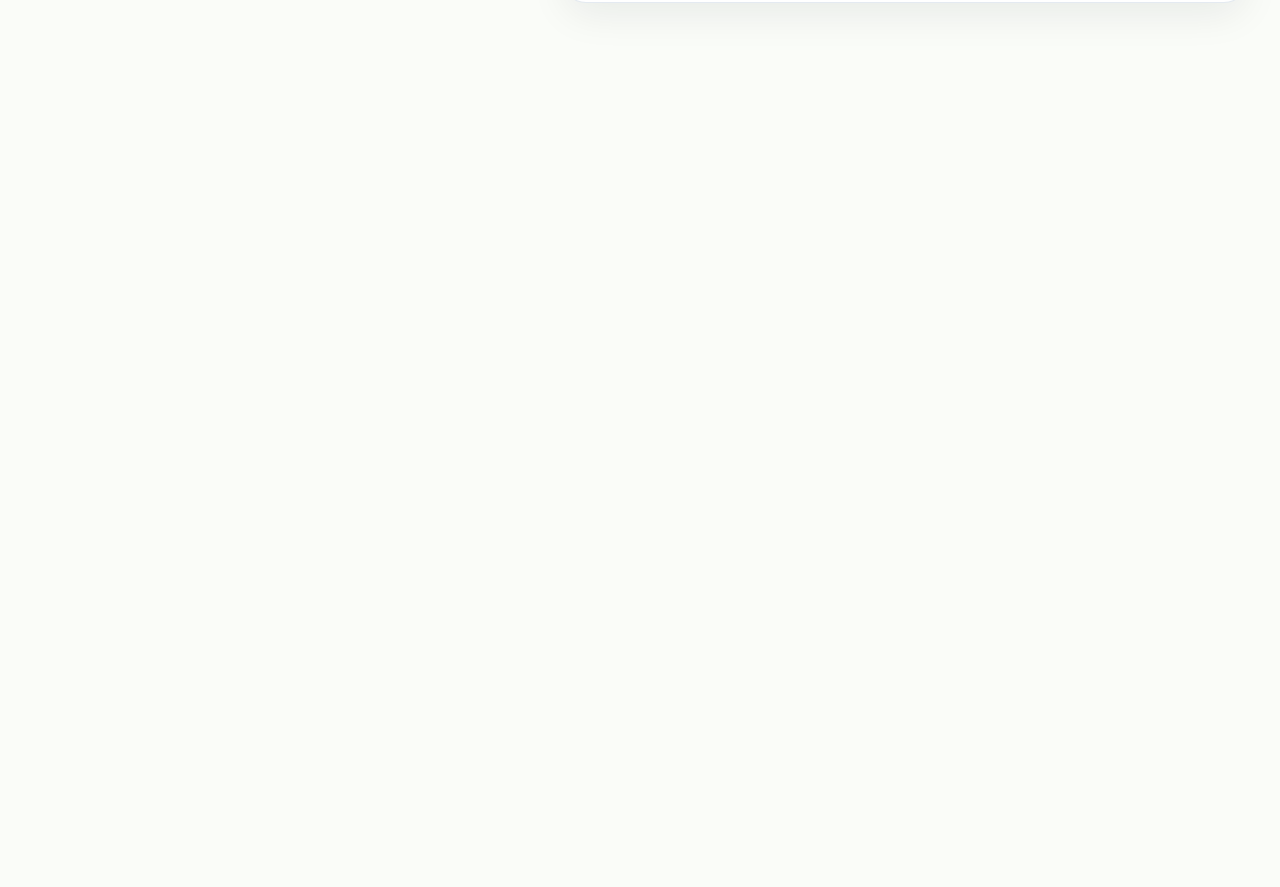
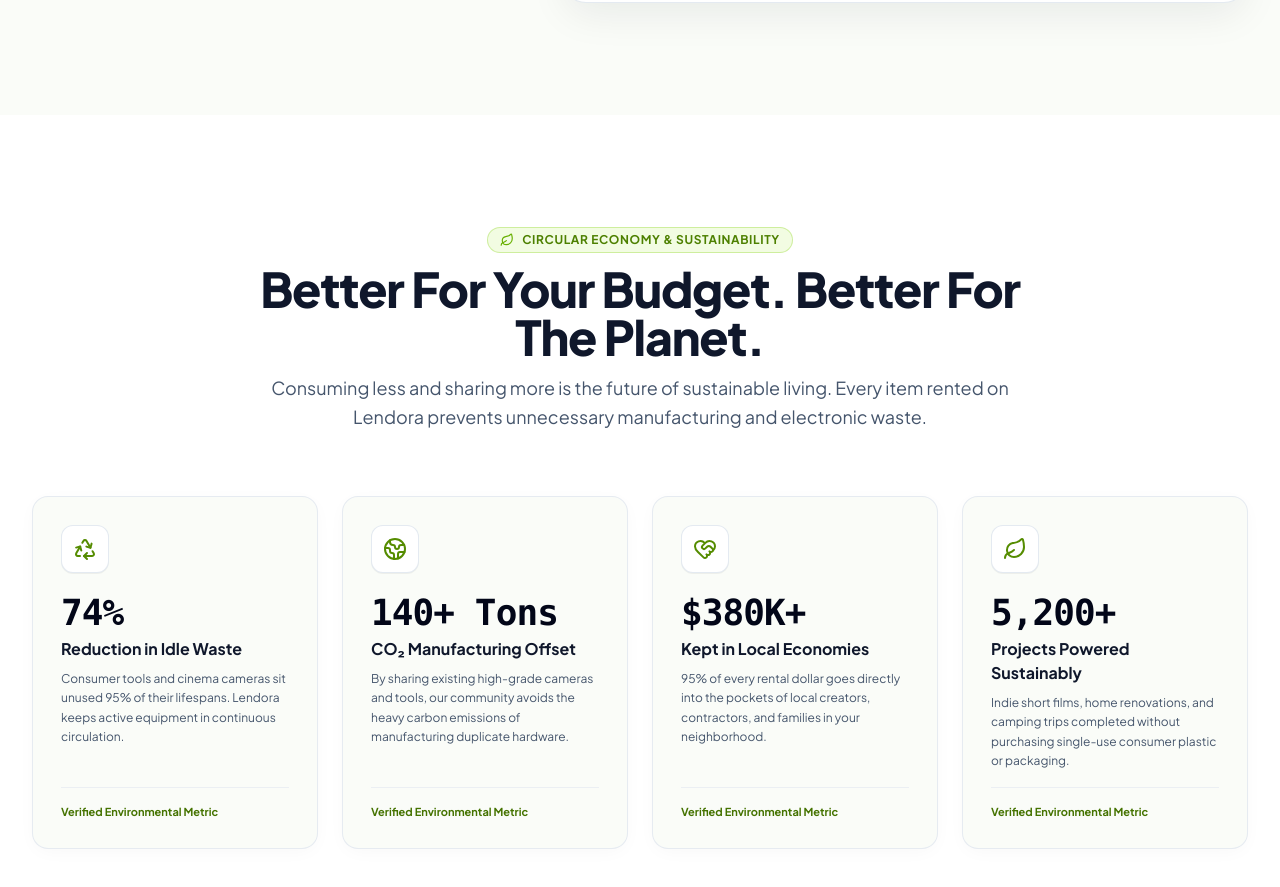
Before and after one commit to Zabedfolio/Lendora, a React (Vite) app: page / in a window 1280 px wide. Shown: the part 8756-9643 px from the top of the page. Before the commit the page ends 8871 px from the top, so only its background shows below. Built offline with nearby package versions, Linux system fonts and the light colour scheme.

Commit message:
feat(impact): add CircularEconomyImpact section highlighting sustainability and community resource sharing

```diff
--- a/src/App.jsx
+++ b/src/App.jsx
@@ -7,6 +7,7 @@
 import AvailabilityShowcase from './components/landing/AvailabilityShowcase'
 import ComparisonMatrix from './components/landing/ComparisonMatrix'
 import ListerCalculator from './components/landing/ListerCalculator'
+import CircularEconomyImpact from './components/landing/CircularEconomyImpact'
 
 function App() {
   return (
@@ -21,6 +22,7 @@
         <AvailabilityShowcase />
         <ComparisonMatrix />
         <ListerCalculator />
+        <CircularEconomyImpact />
       </main>
     </div>
   )
--- /dev/null
+++ b/src/components/landing/CircularEconomyImpact.jsx
@@ -0,0 +1,85 @@
+import { Leaf, Recycle, Globe2, HeartHandshake, ArrowRight } from 'lucide-react'
+
+export default function CircularEconomyImpact() {
+  const impacts = [
+    {
+      icon: Recycle,
+      stat: '74%',
+      label: 'Reduction in Idle Waste',
+      desc: 'Consumer tools and cinema cameras sit unused 95% of their lifespans. Lendora keeps active equipment in continuous circulation.'
+    },
+    {
+      icon: Globe2,
+      stat: '140+ Tons',
+      label: 'CO₂ Manufacturing Offset',
+      desc: 'By sharing existing high-grade cameras and tools, our community avoids the heavy carbon emissions of manufacturing duplicate hardware.'
+    },
+    {
+      icon: HeartHandshake,
+      stat: '$380K+',
+      label: 'Kept in Local Economies',
+      desc: '95% of every rental dollar goes directly into the pockets of local creators, contractors, and families in your neighborhood.'
+    },
+    {
+      icon: Leaf,
+      stat: '5,200+',
+      label: 'Projects Powered Sustainably',
+      desc: 'Indie short films, home renovations, and camping trips completed without purchasing single-use consumer plastic or packaging.'
+    }
+  ]
+
+  return (
+    <section className="py-20 lg:py-28 bg-white relative overflow-hidden">
+      <div className="max-w-7xl mx-auto px-4 sm:px-6 lg:px-8">
+        {/* Section Header */}
+        <div className="text-center max-w-3xl mx-auto mb-16">
+          <div className="inline-flex items-center gap-2 px-3 py-1 rounded-full bg-[#F2FCE2] border border-[#7DCF00]/30 text-[#4D8000] text-xs font-bold uppercase tracking-wider mb-3">
+            <Leaf className="w-3.5 h-3.5 text-[#68B000]" />
+            Circular Economy & Sustainability
+          </div>
+          <h2 className="text-3xl sm:text-4xl lg:text-5xl font-extrabold text-slate-900 tracking-tight">
+            Better For Your Budget. Better For The Planet.
+          </h2>
+          <p className="text-base sm:text-lg text-slate-600 mt-3 leading-relaxed">
+            Consuming less and sharing more is the future of sustainable living. Every item rented on Lendora prevents unnecessary manufacturing and electronic waste.
+          </p>
+        </div>
+
+        {/* 4 Impact Stat Cards */}
+        <div className="grid grid-cols-1 sm:grid-cols-2 lg:grid-cols-4 gap-6">
+          {impacts.map((item, idx) => {
+            const Icon = item.icon
+            return (
+              <div
+                key={idx}
+                className="bg-[#FAFCF8] rounded-2xl p-7 border border-slate-200/80 shadow-[0_4px_20px_-4px_rgba(15,23,42,0.04)] hover:shadow-[0_12px_28px_-6px_rgba(15,23,42,0.08),0_0_20px_rgba(125,207,0,0.12)] hover:border-[#7DCF00]/50 transition-all duration-300 flex flex-col justify-between group"
+              >
+                <div>
+                  <div className="w-12 h-12 rounded-xl bg-white border border-slate-200/90 flex items-center justify-center text-[#558C00] mb-5 shadow-2xs group-hover:scale-110 group-hover:bg-[#7DCF00] group-hover:text-slate-950 transition-all duration-300">
+                    <Icon className="w-6 h-6 stroke-[2]" />
+                  </div>
+
+                  <div className="text-3xl sm:text-4xl font-black text-slate-950 font-mono tracking-tight mb-1">
+                    {item.stat}
+                  </div>
+
+                  <h3 className="text-base font-bold text-slate-900 mb-2">
+                    {item.label}
+                  </h3>
+
+                  <p className="text-xs text-slate-600 leading-relaxed">
+                    {item.desc}
+                  </p>
+                </div>
+
+                <div className="pt-4 mt-4 border-t border-slate-200/60 flex items-center text-[11px] font-bold text-[#457300]">
+                  <span>Verified Environmental Metric</span>
+                </div>
+              </div>
+            )
+          })}
+        </div>
+      </div>
+    </section>
+  )
+}
```
